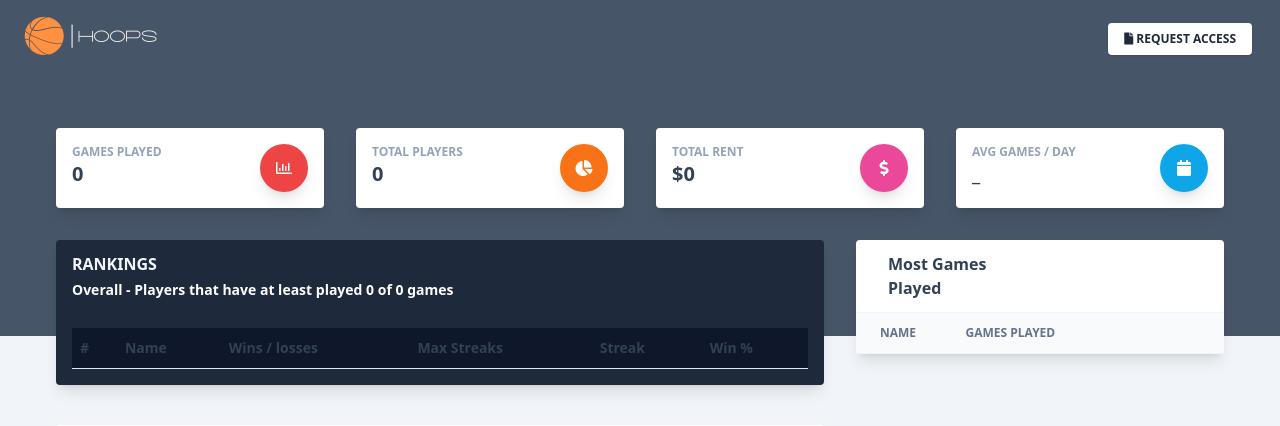
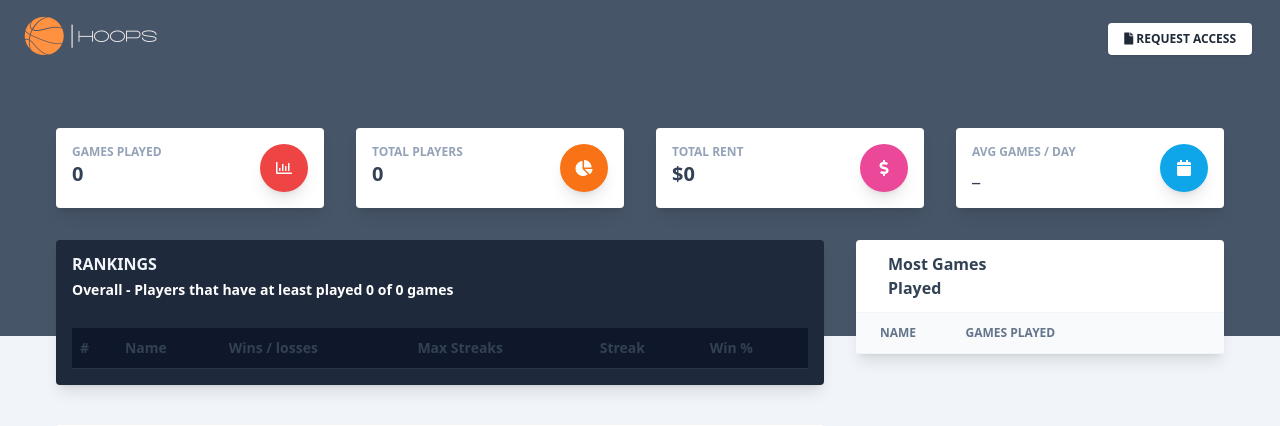
Before and after one commit to manrajsingh/hoops, a Django app: page /dashboard/1 in a window 1280 px wide. Shown: the top 426 px of the page. Run offline with Django 4.2, Linux system fonts and the light colour scheme; data that the repository does not hold is empty; some libraries are stand-ins or nearby versions.

Commit message:
Player rankings header border fix

```diff
--- a/hoops/hoops/templates/dashboard.html
+++ b/hoops/hoops/templates/dashboard.html
@@ -121,37 +121,37 @@
                                             <th
                                                 class="sticky z-10 top-0 text-sm leading-6 font-semibold text-slate-700 p-0 bg-slate-900 text-slate-300">
                                                 <div
-                                                    class="p-2 border-b border-slate-200 dark:border-slate-400/20">
+                                                    class="p-2 border-b border-slate-400/20">
                                                     # </div>
                                             </th>
                                             <th
                                                 class="sticky z-10 top-0 text-sm leading-6 font-semibold text-slate-700 p-0 bg-slate-900 text-slate-300">
                                                 <div
-                                                    class="p-2 border-b border-slate-200 dark:border-slate-400/20">
+                                                    class="p-2 border-b border-slate-400/20">
                                                     Name</div>
                                             </th>
                                             <th
                                                 class="sticky z-10 top-0 text-sm leading-6 font-semibold text-slate-700 p-0 bg-slate-900 text-slate-300">
                                                 <div
-                                                    class="p-2 border-b border-slate-200 dark:border-slate-400/20">
+                                                    class="p-2 border-b border-slate-400/20">
                                                     Wins / losses</div>
                                             </th>
                                             <th
                                                 class="sticky z-10 top-0 text-sm leading-6 font-semibold text-slate-700 p-0 bg-slate-900 text-slate-300">
                                                 <div
-                                                    class="p-2 border-b border-slate-200 dark:border-slate-400/20">
+                                                    class="p-2 border-b border-slate-400/20">
                                                     Max Streaks </div>
                                             </th>
                                             <th
                                                 class="sticky z-10 top-0 text-sm leading-6 font-semibold text-slate-700 p-0 bg-slate-900 text-slate-300">
                                                 <div
-                                                    class="p-2 border-b border-slate-200 dark:border-slate-400/20">
+                                                    class="p-2 border-b border-slate-400/20">
                                                     Streak </div>
                                             </th>
                                             <th
                                                 class="sticky z-10 top-0 text-sm leading-6 font-semibold text-slate-700 p-0 bg-slate-900 text-slate-300">
                                                 <div
-                                                    class="p-2 border-b border-slate-200 dark:border-slate-400/20">
+                                                    class="p-2 border-b border-slate-400/20">
                                                     Win %</div>
                                             </th>
                                         </tr>
```
